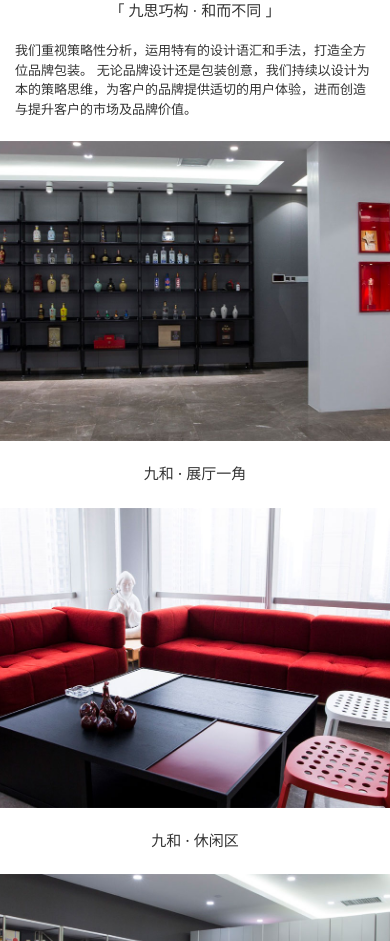
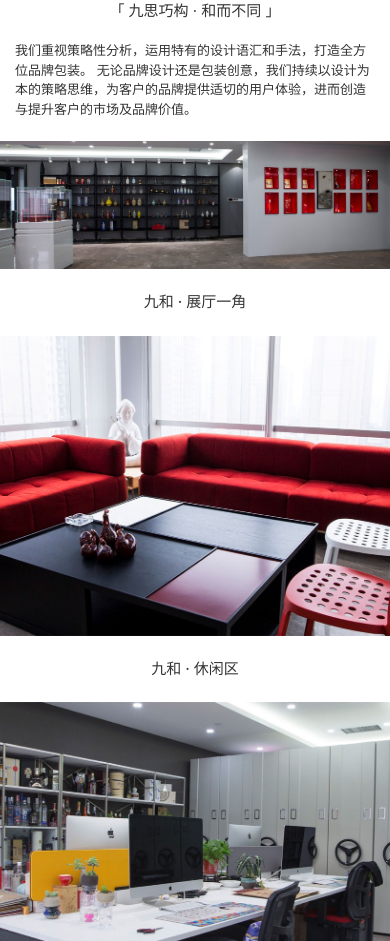
Before and after one commit to LuoChengIo/waibaoDemo, a website: page jiuhe/src/about.html in a window 390 px wide. Shown: the part 1415-2356 px from the top of the page. Drawn offline with nearby package versions, Linux system fonts and the light colour scheme; files that its build step writes are made by us from their sources; files whose address does not match are found by name.

Commit message:
修改样式

```diff
--- a/jiuhe/src/about.html
+++ b/jiuhe/src/about.html
@@ -50,7 +50,7 @@
     <section class="banner visible-xs-block" style="background-image: url('./images/about/banner.jpg')"></section>
     <!-- 文章 -->
     <div class="bg-white acot">
-      <article class="article-container text-dark ">
+      <article class="full-article-container text-dark ">
         <h1 class="n article-biaoti">走进九和</h1>
         <p class="article-p">在服务客户上，态度与专业度，决定成败；策略与设计上，理念先行，方可占尽先机。</p>
         <p class="article-p">
@@ -70,9 +70,9 @@
         <h2 class=" n tc article-biaoti">「 九思巧构 · 和而不同 」</h2>
         <p class="article-p">我们重视策略性分析，运用特有的设计语汇和手法，打造全方位品牌包装。
           无论品牌设计还是包装创意，我们持续以设计为本的策略思维，为客户的品牌提供适切的用户体验，进而创造与提升客户的市场及品牌价值。</p>
-        <figure class="full-width mobile-a-img">
-          <img class="db pct100" src="./images/about/about3.jpg" alt="" srcset="">
-        </figure>
+          <p>
+            <img src="./images/about/about3.jpg" alt="" srcset="">
+          </p>
         <h3 class="article-p tc">九和 · 展厅一角</h3>
         <figure class="full-width mobile-a-img">
           <img class="db pct100" src="./images/about/about4.jpg" alt="" srcset="">
--- a/jiuhe/src/styles/base.css
+++ b/jiuhe/src/styles/base.css
@@ -69,10 +69,20 @@
   max-width: 1200px;
   margin: 0 auto;
   padding: 1px 15px;
+  @media (min-width: 768px) {
+    padding: 1px 0;
+  }
+}
+.full-article-container{
+  width: 100%;
+  max-width: 1200px;
+  margin: 0 auto;
+  padding: 1px 15px;
   p{
     img{
       display: block;
-      width: 100vw;
+      width: 100vw !important;
+      height: auto;
       position: relative;
       left: 50%;
       right: 50%;
```
Also changed, not shown: jiuhe/dist/about.html, jiuhe/dist/css/base.css.
